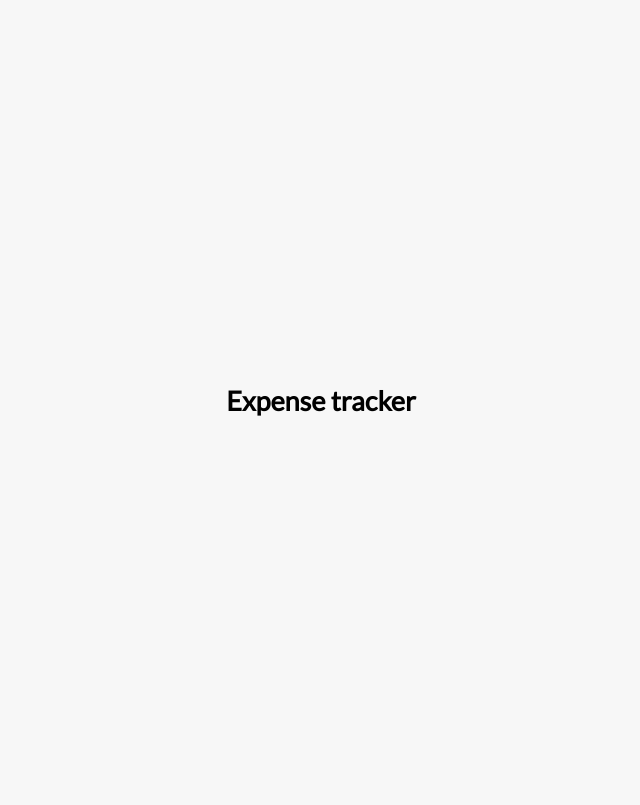
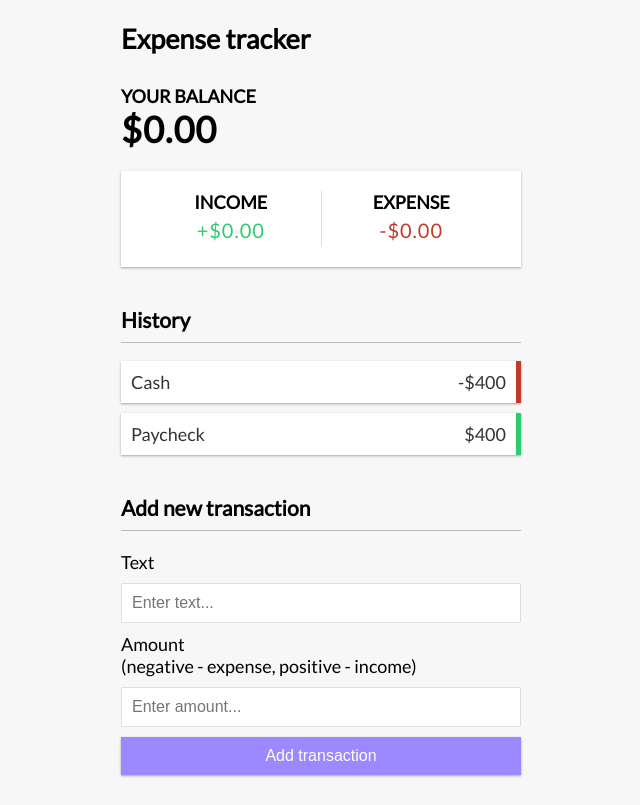
Before and after one commit to lgeti/ExpenseTracker, a Vue app: page / in a window 1280 px wide. Shown: the whole page, without its empty margins (319-959 px from the left). Built offline with nearby package versions, Linux system fonts and the light colour scheme.

Commit message:
Add balance, income/expenses, transaction list, and add transaction components to App.vue

```diff
--- a/src/App.vue
+++ b/src/App.vue
@@ -1,8 +1,17 @@
 <script setup>
 import Header from './components/Header.vue'
+import Balance from './components/Balance.vue'
+import IncomeExpenses from './components/IncomeExpenses.vue'
+import TransactionList from './components/TransactionList.vue';
+import AddTransaction from './components/AddTransaction.vue';
 </script>
 
 <template>
     <Header />
-
+    <div class="container">
+        <Balance />
+        <IncomeExpenses />
+        <TransactionList />
+        <AddTransaction />
+    </div>
 </template>
--- a/src/components/AddTransaction.vue
+++ b/src/components/AddTransaction.vue
@@ -0,0 +1,17 @@
+<template>
+    <h3>Add new transaction</h3>
+      <form id="form">
+        <div class="form-control">
+          <label for="text">Text</label>
+          <input type="text" id="text" placeholder="Enter text..." />
+        </div>
+        <div class="form-control">
+          <label for="amount"
+            >Amount <br />
+            (negative - expense, positive - income)</label
+          >
+          <input type="number" id="amount" placeholder="Enter amount..." />
+        </div>
+        <button class="btn">Add transaction</button>
+      </form>
+</template>
--- a/src/components/Balance.vue
+++ b/src/components/Balance.vue
@@ -0,0 +1,4 @@
+<template>
+    <h4>Your Balance</h4>
+    <h1 id="balance">$0.00</h1>
+</template>
--- a/src/components/IncomeExpenses.vue
+++ b/src/components/IncomeExpenses.vue
@@ -0,0 +1,12 @@
+<template>
+    <div class="inc-exp-container">
+        <div>
+          <h4>Income</h4>
+          <p id="money-plus" class="money plus">+$0.00</p>
+        </div>
+        <div>
+          <h4>Expense</h4>
+          <p id="money-minus" class="money minus">-$0.00</p>
+        </div>
+    </div>
+</template>
--- a/src/components/TransactionList.vue
+++ b/src/components/TransactionList.vue
@@ -0,0 +1,11 @@
+<template>
+    <h3>History</h3>
+      <ul id="list" class="list">
+        <li class="minus">
+          Cash <span>-$400</span><button class="delete-btn">x</button>
+        </li>
+        <li class="plus">
+          Paycheck <span>$400</span><button class="delete-btn">x</button>
+        </li>
+      </ul>
+</template>
```
